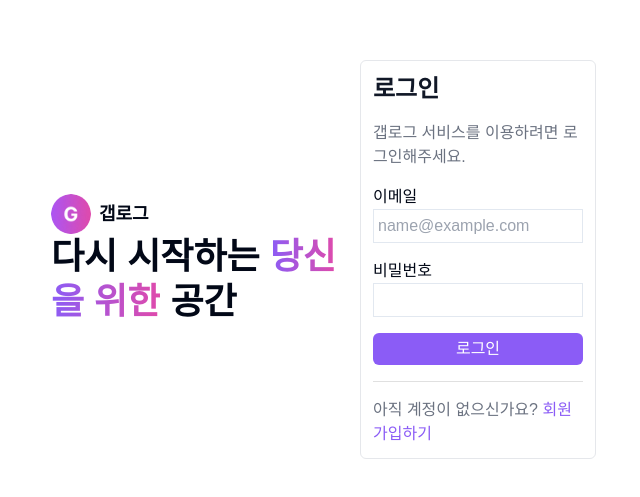
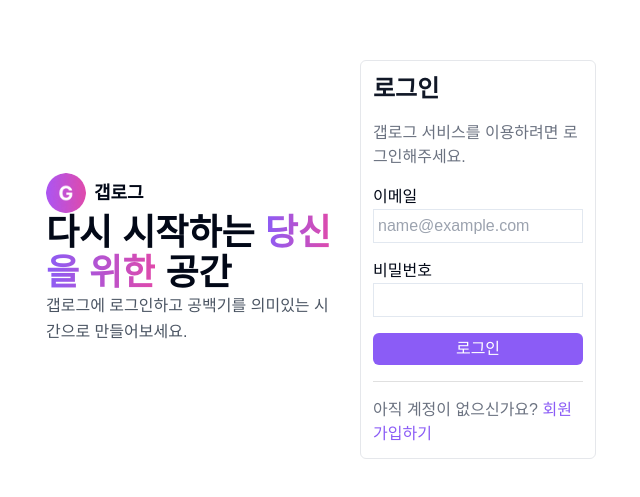
Before and after one commit to GapLog-2025/gaplog, a React (Vite) app in the folder frontend/: page /login in a window 1280 px wide. Shown: the part 141-638 px from the top of the page, without its empty margins (372-1012 px from the left). Built offline with nearby package versions, Linux system fonts and the light colour scheme; a web font is replaced by a local one.

Commit message:
♻  reactor: 로그인 페이지 컴포넌트 분리 좌즉 comment 부분 IntroCard 컴포넌트로 분리

```diff
--- a/frontend/src/pages/LoginPage.tsx
+++ b/frontend/src/pages/LoginPage.tsx
@@ -1,6 +1,7 @@
 // Login Page (로그인)
 import { Stack, Avatar, Divider } from '@mui/material';
 import { useNavigate } from 'react-router-dom';
+import IntroCard from '@/features/Auth/IntroCard';
 
 export default function LoginPage() {
   const navigate = useNavigate();
@@ -17,17 +18,12 @@ export default function LoginPage() {
       justifyContent="center"
       height="100vh"
     >
-      <Stack id="comment" flex={1} alignItems="flex-end">
-        <Stack alignItems="flex-start">
-          <Stack id="logo" direction={'row'} gap={1}>
-            <Avatar
-              alt="gaplog 로고"
-              src="./public/gaplog_icon.png"
-              className="w-90"
-            />
-            <p className="self-center text-black font-bold text-lg">갭로그</p>
-          </Stack>
-          <div className="text-4xl leading-tight font-bold">
+      <IntroCard
+        sx={{
+          flex: 1,
+        }}
+      >
+        <IntroCard.Title>
           <div>
             다시 시작하는{' '}
             <span className="text-transparent bg-clip-text bg-gradient-to-r from-[#8B5CF6] to-[#DF4AAB]">
@@ -39,9 +35,11 @@ export default function LoginPage() {
             </span>{' '}
             <span>공간</span>
           </div>
-          </div>
-        </Stack>
-      </Stack>
+        </IntroCard.Title>
+        <IntroCard.Description>
+          갭로그에 로그인하고 공백기를 의미있는 시간으로 만들어보세요.
+        </IntroCard.Description>
+      </IntroCard>
       <Stack id="login" flex={1}>
         <Stack className="border p-3 rounded-md w-1/3" gap={2}>
           <p className="text-2xl font-bold text-title">로그인</p>
```
Lines whose indentation alone changed are shown as unchanged.
